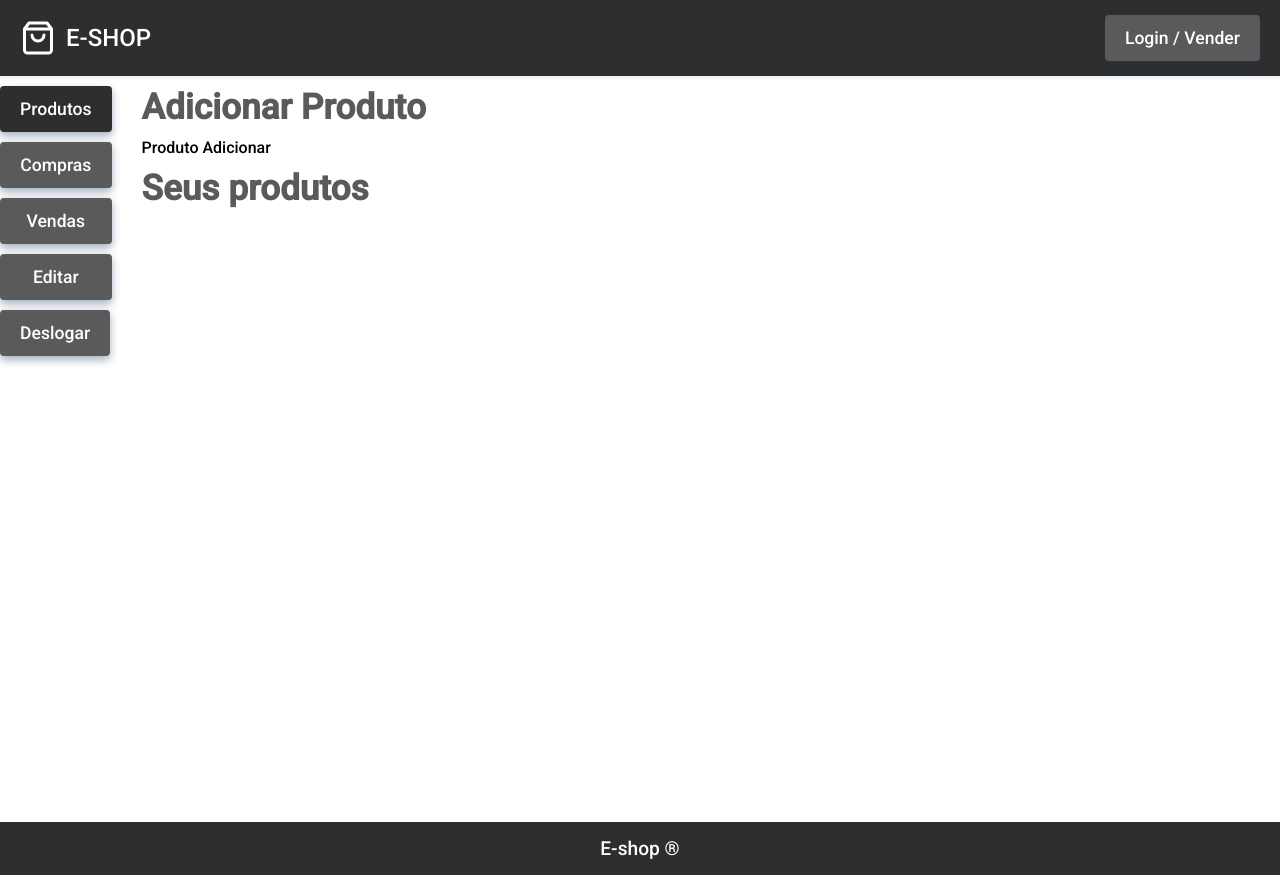
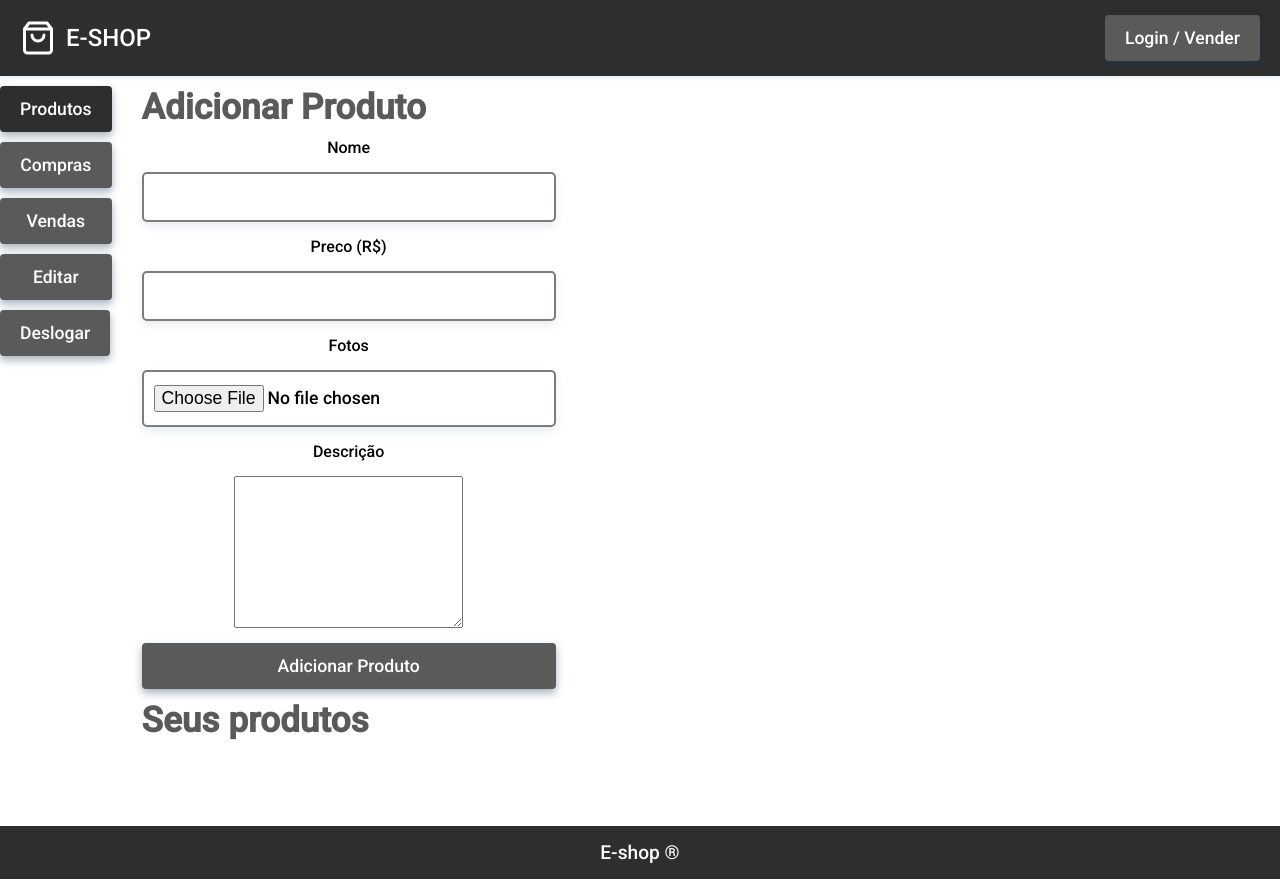
Before and after one commit to MathLouren/E-COMMERCE, a Vue app: page /usuario in a window 1280 px wide. Built offline with nearby package versions, Linux system fonts and the light colour scheme.

Commit message:
produto adicionar

```diff
--- a/src/components/ProdutoAdicionar.vue
+++ b/src/components/ProdutoAdicionar.vue
@@ -1,13 +1,58 @@
 <template>
-  <p>Produto Adicionar</p>
+  <section>
+    <form class="adicionar_produto">
+      <label for="nome">Nome</label>
+      <input type="text" id="nome" name="nome" v-model="produto.nome">
+      <label for="preco">Preco (R$)</label>
+      <input type="text" id="preco" name="preco" v-model="produto.preco">
+      <label for="nome">Fotos</label>
+      <input type="file" id="fotos" name="fotos" ref="fotos">
+      <label for="nome">Descrição</label>
+      <textarea name="textarea" id="texarea" cols="30" rows="10" v-model="produto.descricao"></textarea>
+      <input class="btn" type="button" value="Adicionar Produto" @click.prevent="adicionarProduto">
+    </form>
+  </section>
 </template>
 
 <script>
+import {api} from "@/services.js"
+
 export default {
-
+  name:"ProdutosAdicionar",
+  data(){
+    return{
+      produto:{
+        nome:"",
+        preco:"",
+        descricao:"",
+        fotos: null
+      }
+    }
+  },
+  methods:{
+    formatarProduto(){
+      this.produto.usuario_id = this.$store.state.usuario.id;
+    },
+    adicionarProduto(){
+      this.formatarProduto()
+      api.post("/produto", this.produto).then(()=>{
+        this.$store.dispatch("getUsuarioProdutos")
+      })
+    }
+  }
 }
 </script>
 
-<style>
+<style scoped>
 
+.adicionar-produto{
+  display: grid;
+  grid-template-columns: 100px 1fr;
+  align-items: center;
+  margin-bottom: 60px;
+}
+
+.btn{
+  grid-column: 2;
+}
 </style>
--- a/src/views/usuario/UsuarioProdutos.vue
+++ b/src/views/usuario/UsuarioProdutos.vue
@@ -50,4 +50,15 @@
   margin: 10px 0;
 }
 
+.list-enter,
+.list-leave-to{
+  opacity: 0;
+  transform: translate3d(20px, 0, 0);
+}
+
+.list-enter-active,
+.list-leave-active{
+  transition: all .3s;
+}
+
 </style>
```
